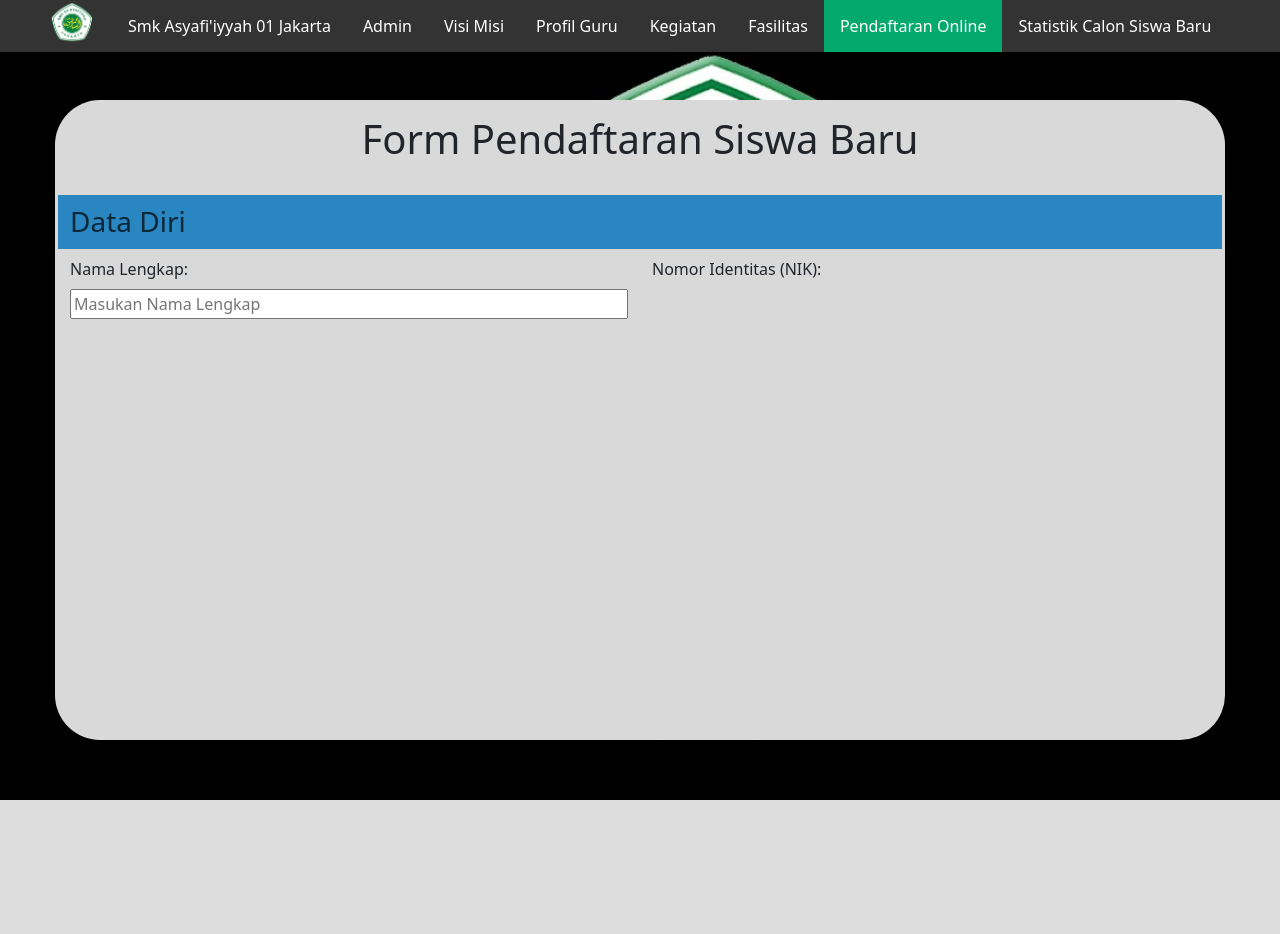
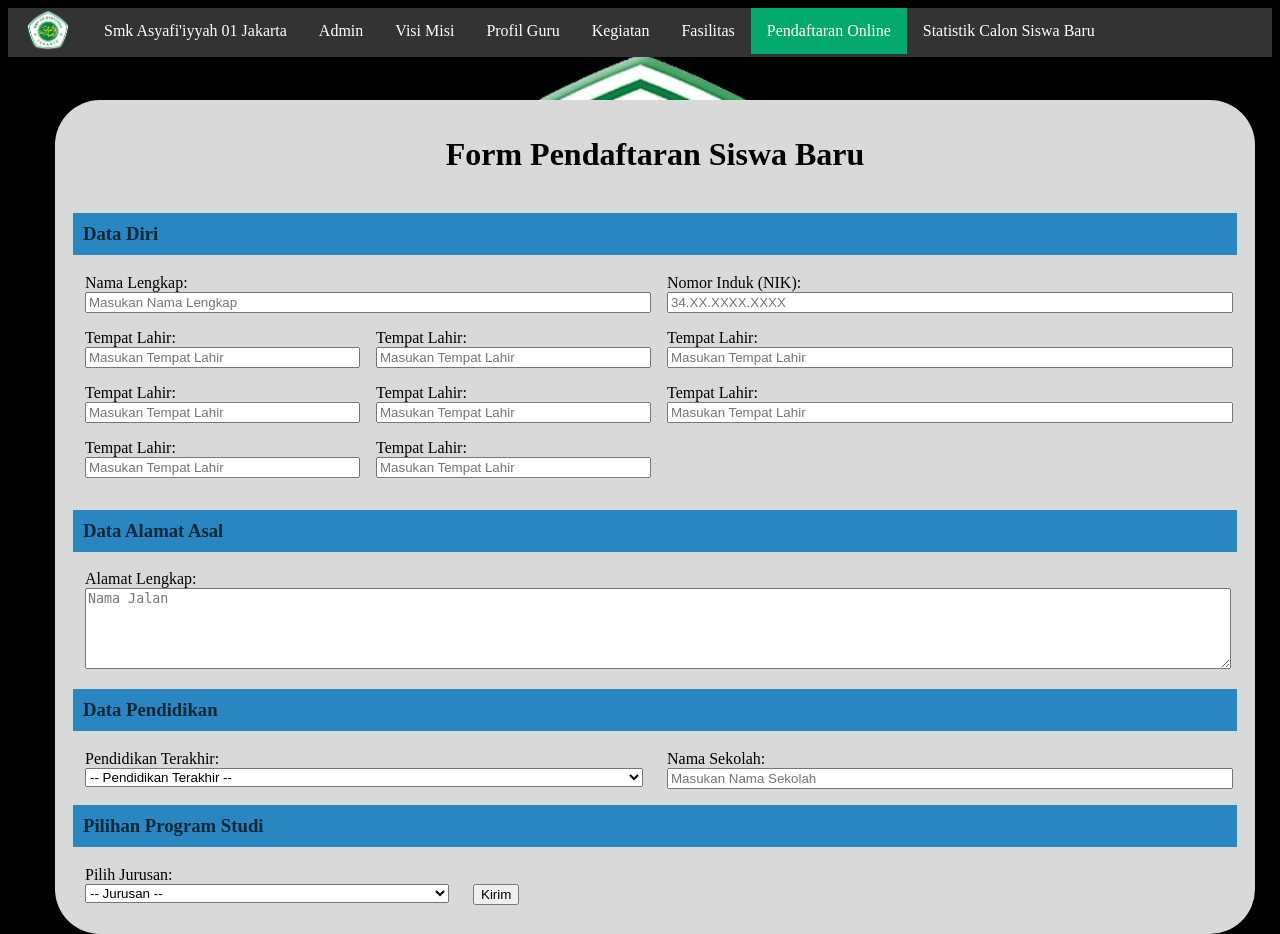
Before and after one commit to Mroismaulana/WebsiteProfile, a PHP site: the page made by Pendaftaran Online.html in a window 1280 px wide. Before the commit the page ends 800 px from the top, so only its background shows below. Run offline with PHP 8.4, Linux system fonts and the light colour scheme.

Commit message:
Update PO

```diff
--- a/Pendaftaran Online.html
+++ b/Pendaftaran Online.html
@@ -3,27 +3,23 @@
 
 <head>
     <meta charset="UTF-8">
-    <meta http-equiv="X-UA-Compatible" content="IE=edge">
-    <meta name="viewport" content="width=device-width, initial-scale=1.0">
     <title>SMK Assyafi'iyyah 01 Jakarta</title>
 
     <link rel="shortcut icon" href="./img/D2.jpg" type="image/x-icon">
 
     <!-- CSS -->
-    <link rel="stylesheet" href="./css/style.css">
+    <!-- <link rel="stylesheet" href="./css/bootstrap/bootstrap-5.3.0-alpha1-dist/css/bootstrap.css"> -->
     <link rel="stylesheet" href="./css/bootstrap/bootstrap-5.3.0-alpha1-dist/css/bootstrap-grid.css">
     <link rel="stylesheet" href="./css/bootstrap/bootstrap-5.3.0-alpha1-dist/css/bootstrap-utilities.css">
     <link rel="stylesheet" href="./css/daftaronline.css">
-    <link rel="stylesheet" href="./css/bootstrap/bootstrap-5.3.0-alpha1-dist/css/bootstrap.css">
+    <link rel="stylesheet" href="./css/style.css">
 </head>
 
 <body>
-    <header>
-        <nav>
     <ul>
         <li><img src="img/Logo.png" width="80px"></li>
         <li><a href="Menu Home.html">Smk Asyafi'iyyah 01 Jakarta</a></li>
-                <li><a href="./login.html">Admin</a></li>
+        <li><a href="login.html">Admin</a></li>
         <li><a href="">Visi Misi</a></li>
         <li><a href="Profil Guru.html">Profil Guru</a></li>
         <li class="dropdown">
@@ -42,24 +38,113 @@
                 <a href="Ujian.html">Ujian Berbasis Komputer</a>
             </div>
         </li>
-                <li><a class="active" href="#Pendaftaran Online">Pendaftaran Online</a></li>
+        <li><a class="active" href="./Pendaftaran Online.html">Pendaftaran Online</a></li>
         <li><a href="Statistik.html">Statistik Calon Siswa Baru</a></li>
     </ul>
-        </nav>
-    </header>
 
     <div class="container-sm">
         <div class="kotak-daftar">
             <h1 style="text-align: center;">Form Pendaftaran Siswa Baru</h1><br>
-            <form action="" method="post">
+            <form action="" method="get">
+                <div class="container">
                     <div class="row">
                         <h3 class="teks-h3">Data Diri</h3>
                         <div class="col mb-3">
                             <label for="NamaLengkap" class="form-label fs-6">Nama Lengkap:</label><br>
-                        <input type="text" name="NamaLengkapSiswa" id="NamaLengkap" placeholder="Masukan Nama Lengkap">
+                            <input type="text" name="NamaLengkapSiswa" id="InputDataDiri" placeholder="Masukan Nama Lengkap">
                         </div>
                         <div class="col mb-3">
-                        <label for="NomorIdentitas" class="form-label fs-6">Nomor Identitas (NIK):</label>
+                            <label for="NomorInduk" class="form-label fs-6">Nomor Induk (NIK):</label><br>
+                            <input type="text" name="NomorIndukSiswa" id="InputDataDiri" placeholder="34.XX.XXXX.XXXX">
+                        </div>
+                    </div>
+                    <div class="row">
+                        <div class="col mb-3">
+                            <div class="row">
+                                <div class="col mb-3">
+                                    <label for="TempatLahir" class="form-label fs-6">Tempat Lahir:</label><br>
+                                    <input type="text" name="TempatLahirSiswa" id="InputDataDiri" placeholder="Masukan Tempat Lahir">
+                                </div>
+                                <div class="col mb-3">
+                                    <label for="TempatLahir" class="form-label fs-6">Tempat Lahir:</label><br>
+                                    <input type="text" name="TempatLahirSiswa" id="InputDataDiri" placeholder="Masukan Tempat Lahir">
+                                </div>
+                            </div>
+                            <div class="row">
+                                <div class="col mb-3">
+                                    <label for="TempatLahir" class="form-label fs-6">Tempat Lahir:</label><br>
+                                    <input type="text" name="TempatLahirSiswa" id="InputDataDiri" placeholder="Masukan Tempat Lahir">
+                                </div>
+                                <div class="col mb-3">
+                                    <label for="TempatLahir" class="form-label fs-6">Tempat Lahir:</label><br>
+                                    <input type="text" name="TempatLahirSiswa" id="InputDataDiri" placeholder="Masukan Tempat Lahir">
+                                </div>
+                            </div>
+                            <div class="row">
+                                <div class="col mb-3">
+                                    <label for="TempatLahir" class="form-label fs-6">Tempat Lahir:</label><br>
+                                    <input type="text" name="TempatLahirSiswa" id="InputDataDiri" placeholder="Masukan Tempat Lahir">
+                                </div>
+                                <div class="col mb-3">
+                                    <label for="TempatLahir" class="form-label fs-6">Tempat Lahir:</label><br>
+                                    <input type="text" name="TempatLahirSiswa" id="InputDataDiri" placeholder="Masukan Tempat Lahir">
+                                </div>
+                            </div>
+                        </div>
+                        <div class="col mb-3">
+                            <div class="row">
+                                <div class="col mb-3">
+                                    <label for="TempatLahir" class="form-label fs-6">Tempat Lahir:</label><br>
+                                    <input type="text" name="TempatLahirSiswa" id="InputDataDiri" placeholder="Masukan Tempat Lahir">
+                                </div>
+                            </div>
+                            <div class="row">
+                                <div class="col mb-3">
+                                    <label for="TempatLahir" class="form-label fs-6">Tempat Lahir:</label><br>
+                                    <input type="text" name="TempatLahirSiswa" id="InputDataDiri" placeholder="Masukan Tempat Lahir">
+                                </div>
+                            </div>
+                        </div>
+                    </div>
+                    <div class="row">
+                        <h3 class="teks-h3">Data Alamat Asal</h3>
+                        <div class="col mb-3">
+                            <label for="Alamat" class="form-label fs-6">Alamat Lengkap:</label>
+                            <textarea name="AlamatSiswa" id="InputDataDiri" cols="30" rows="5" placeholder="Nama Jalan"></textarea>
+                        </div>
+                    </div>
+                    <div class="row">
+                        <h3 class="teks-h3">Data Pendidikan</h3>
+                        <div class="col mb-3">
+                            <label for="PendidikanTerakhir" class="form-label fs-6">Pendidikan Terakhir:</label><br>
+                            <select name="PendidikanTerakhirSiswa" id="InputDataDiri">
+                                <option value="">-- Pendidikan Terakhir --</option>
+                                <option value="SMA/SMK">SMA / SMK</option>
+                                <option value="SMP">SMP</option>
+                                <option value="SD">SD</option>
+                            </select>
+                        </div>
+                        <div class="col mb-3">
+                            <label for="NamaSekolah" class="form-label fs-6">Nama Sekolah:</label><br>
+                            <input type="text" name="NamaSekolahSiswa" id="InputDataDiri" placeholder="Masukan Nama Sekolah">
+                        </div>
+                    </div>
+                    <div class="row">
+                        <h3 class="teks-h3">Pilihan Program Studi</h3>
+                        <div class="col mb-3">
+                            <label for="ProgramStudi">Pilih Jurusan:</label><br>
+                            <select name="ProgramStudiSiswa" id="InputDataDiri" required>
+                                <option value="">-- Jurusan --</option>
+                                <option value="AKL">Akutansi (AKL)</option>
+                                <option value="OTKP">Perkantoran (OTKP)</option>
+                                <option value="RPL">Rekayasa Prangkat Lunak (RPL)</option>
+                            </select>
+                        </div>
+                        <div class="col">
+                            <br>
+                            <input type="submit" value="Kirim">
+                        </div>
+                        <div class="col"></div>
                     </div>
                 </div>
             </form>
--- a/css/daftaronline.css
+++ b/css/daftaronline.css
@@ -1,7 +1,7 @@
 .kotak-daftar {
   position: absolute;
   width: calc(100% - 110px);
-  height: 80%;
+  height: max-content;
   /* text-align: center; */
   top: 100px;
   margin: 0px;
@@ -18,6 +18,6 @@
   color: #0c2738;
 }
 
-#NamaLengkap {
-    width: 100%;
+#InputDataDiri{
+    width: calc(100%);
 }
```
Lines whose indentation alone changed are shown as unchanged.
